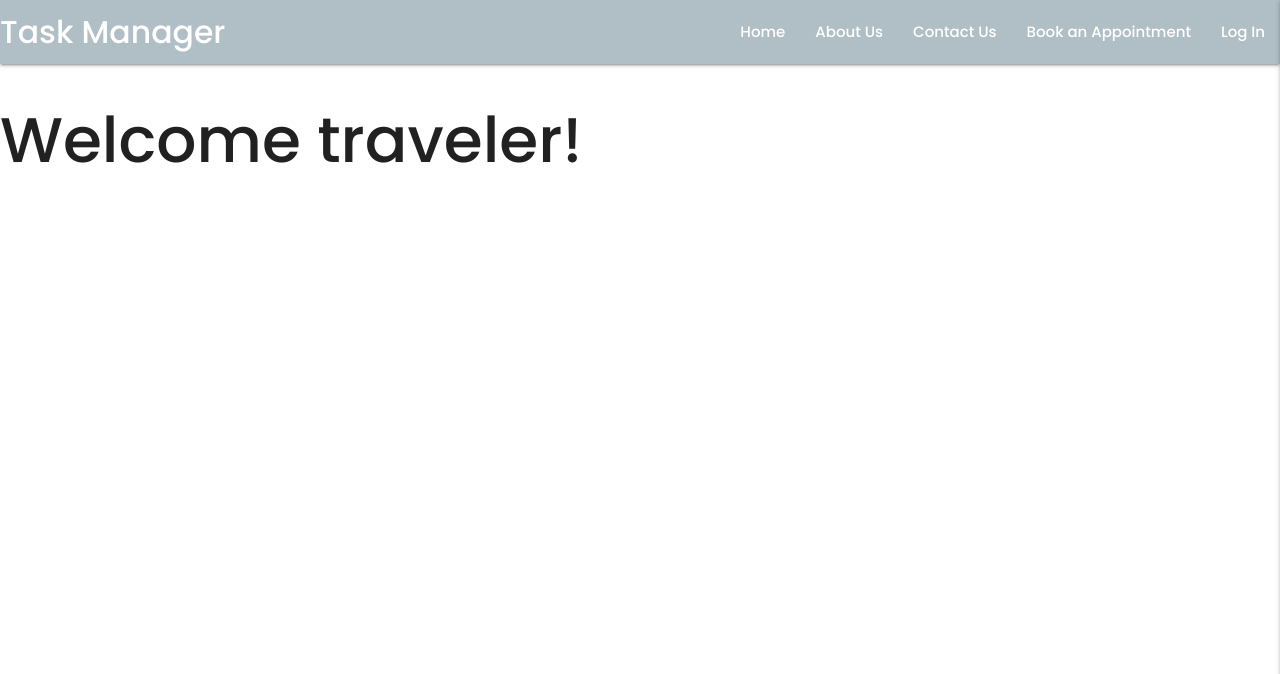
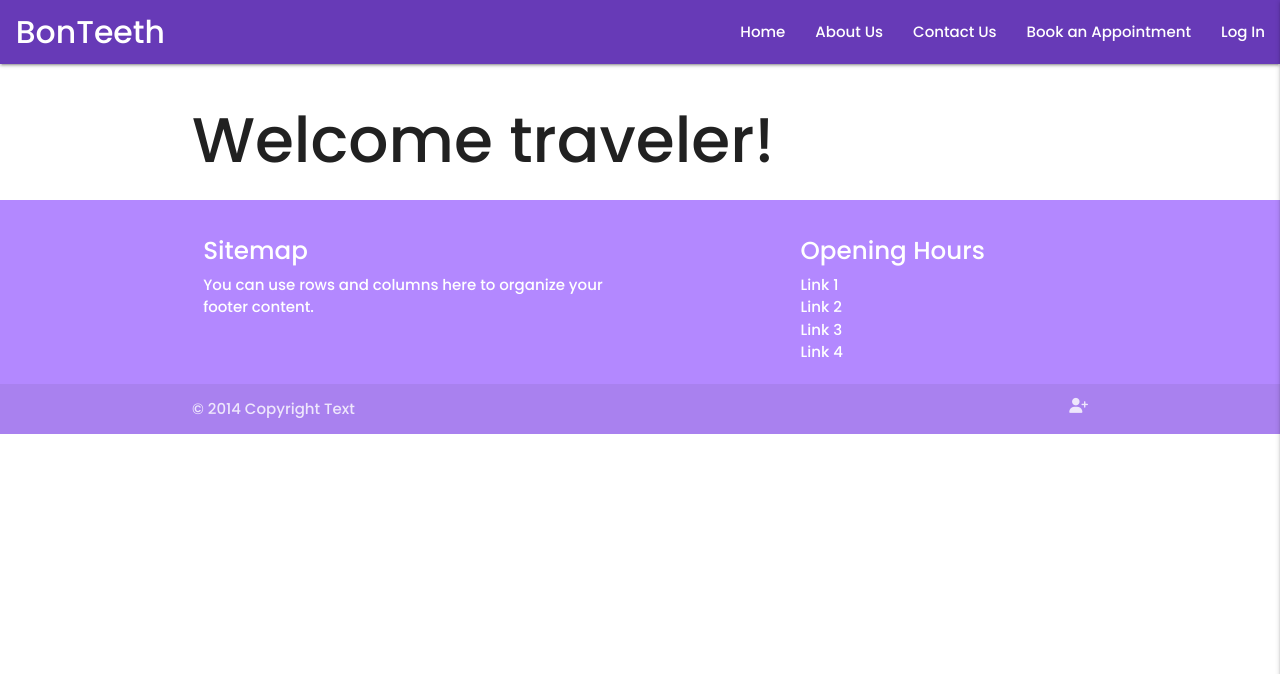
Before and after one commit to ricocatford/bonteeth-project, a Flask app: page / in a window 1280 px wide. Shown: the top 674 px of the page. Run offline with Flask 2, Linux system fonts and the light colour scheme; some libraries are stand-ins or nearby versions.

Commit message:
Add Home page and footer

```diff
--- a/static/css/style.css
+++ b/static/css/style.css
@@ -9,3 +9,7 @@
 body {
     font-family: 'Poppins', sans-serif;
 }
+
+.brand-logo {
+    margin-left: .5em;
+}
--- a/templates/base.html
+++ b/templates/base.html
@@ -15,8 +15,8 @@
 <header>
     <!--    Top navbar    -->
     <nav>
-        <div class="nav-wrapper blue-grey lighten-3">
-            <a href="#!" class="brand-logo">Task Manager</a>
+        <div class="nav-wrapper deep-purple">
+            <a href="#!" class="brand-logo">BonTeeth</a>
             <a href="#" data-target="mobile-demo" class="sidenav-trigger right"><i class="fa-solid fa-bars"></i></a>
             <ul class="right hide-on-med-and-down">
                 <li>
@@ -85,9 +85,54 @@
         </li>
     </ul>
 </header>
+<section>
+    <!--    Flash messages    -->
+    {% with messages = get_flashed_messages() %}
+    {% if messages %}
+    {% for message in messages %}
+    <div class="row flashes">
+        <h4 class="deep-purple accent-4 center-align">
+            {{ message }}
+        </h4>
+    </div>
+    {% endfor %}
+    {% endif %}
+    {% endwith %}
+</section>
 
-{% block content %}
-{% endblock %}
+<main class="container">
+    <!--    Main block content    -->
+    {% block content %}
+    {% endblock %}
+
+</main>
+
+<footer class="page-footer deep-purple accent-1">
+    <div class="container">
+        <div class="row">
+            <div class="col l6 s12">
+                <h5 class="white-text">Sitemap</h5>
+                <p class="text-lighten-2">You can use rows and columns here to organize your footer
+                    content.</p>
+            </div>
+            <div class="col l4 offset-l2 s12">
+                <h5 class="white-text">Opening Hours</h5>
+                <ul>
+                    <li><a class="white-text text-lighten-3" href="#!">Link 1</a></li>
+                    <li><a class="white-text text-lighten-3" href="#!">Link 2</a></li>
+                    <li><a class="white-text text-lighten-3" href="#!">Link 3</a></li>
+                    <li><a class="white-text text-lighten-3" href="#!">Link 4</a></li>
+                </ul>
+            </div>
+        </div>
+    </div>
+    <div class="footer-copyright">
+        <div class="container">
+            © 2014 Copyright Text
+            <i class="fa-solid fa-user-plus right"></i>
+        </div>
+    </div>
+</footer>
 
 <script
         src="https://code.jquery.com/jquery-3.6.3.min.js"
```
